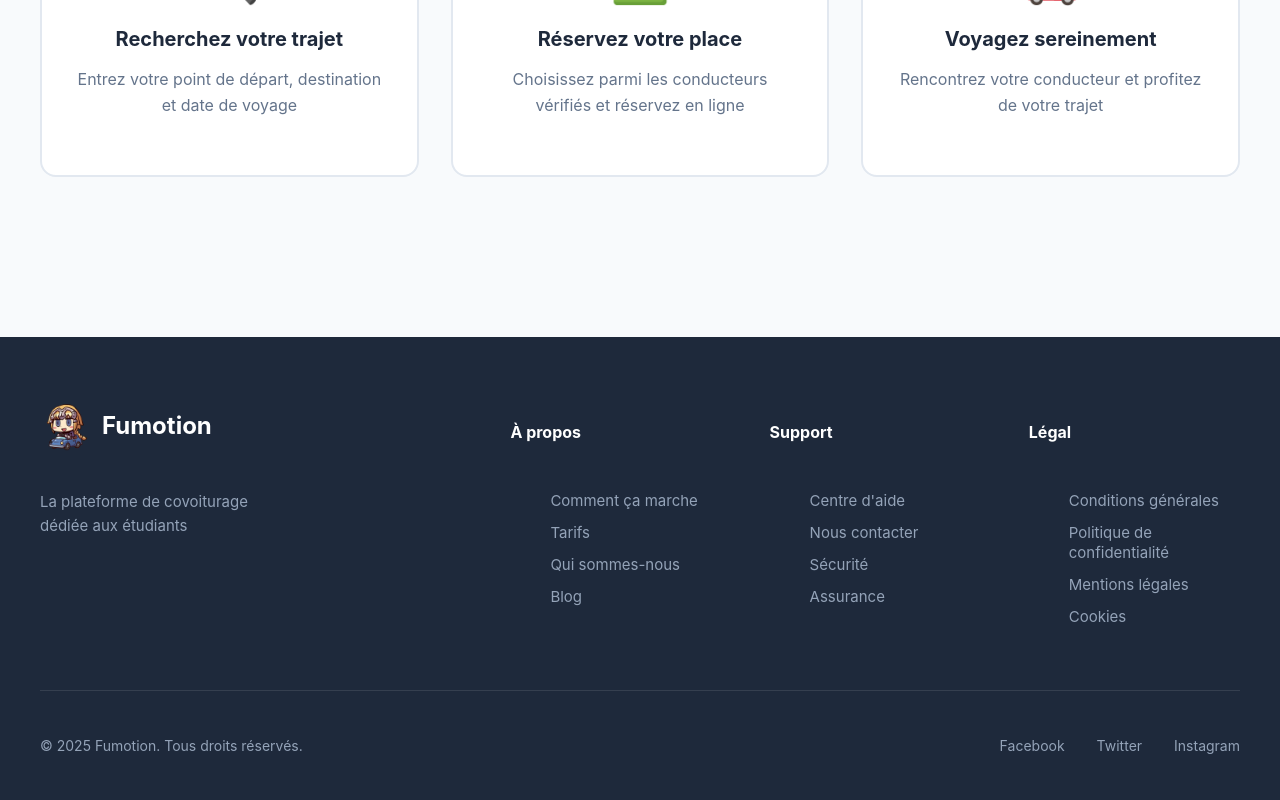
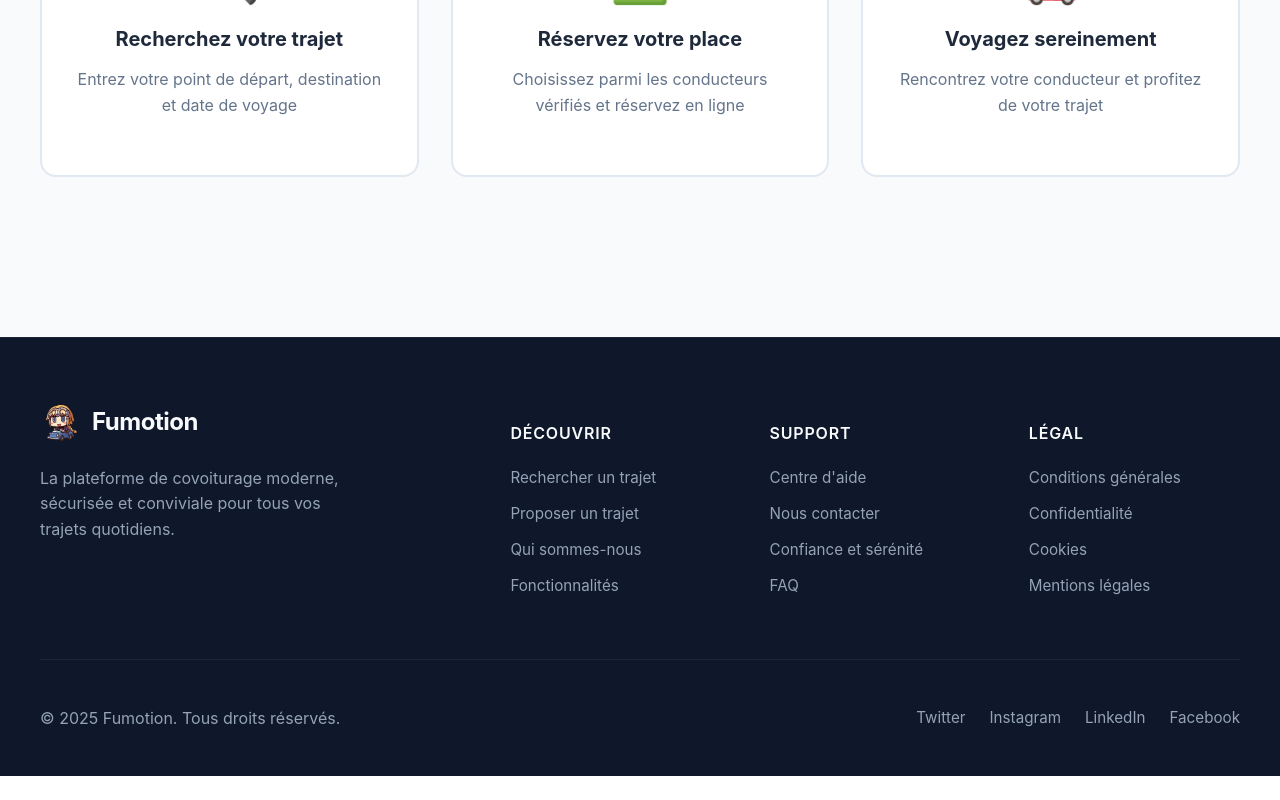
Before and after one commit to clepix21/Fumotion, a React (Create React App) app in the folder app/frontend/: page / in a window 1280 px wide. Shown: the part 2361-3161 px from the top of the page. After the commit the page ends 3137 px from the top, so only its background shows below. Built offline with nearby package versions, Linux system fonts and the light colour scheme; no server answers.

Commit message:
feat: ajouter un composant Footer avec styles associés et intégrer dans la page d'accueil

```diff
--- /dev/null
+++ b/app/frontend/src/components/common/Footer.js
@@ -0,0 +1,64 @@
+import React from 'react';
+import { Link } from 'react-router-dom';
+import '../../styles/Footer.css';
+import logo from '../../assets/images/logo.png';
+
+export default function Footer() {
+    return (
+        <footer className="footer">
+            <div className="footer-container">
+                <div className="footer-grid">
+                    <div className="footer-column">
+                        <div className="footer-brand">
+                            <img src={logo} alt="Fumotion" className="footer-logo-img" />
+                            <span className="footer-name">Fumotion</span>
+                        </div>
+                        <p className="footer-tagline">
+                            La plateforme de covoiturage moderne, sécurisée et conviviale pour tous vos trajets quotidiens.
+                        </p>
+                    </div>
+
+                    <div className="footer-column">
+                        <h4 className="footer-heading">Découvrir</h4>
+                        <ul className="footer-links">
+                            <li><Link to="/search">Rechercher un trajet</Link></li>
+                            <li><Link to="/create-trip">Proposer un trajet</Link></li>
+                            <li><Link to="/about">Qui sommes-nous</Link></li>
+                            <li><Link to="#features">Fonctionnalités</Link></li>
+                        </ul>
+                    </div>
+
+                    <div className="footer-column">
+                        <h4 className="footer-heading">Support</h4>
+                        <ul className="footer-links">
+                            <li><Link to="/help">Centre d'aide</Link></li>
+                            <li><Link to="/contact">Nous contacter</Link></li>
+                            <li><Link to="/security">Confiance et sérénité</Link></li>
+                            <li><Link to="/faq">FAQ</Link></li>
+                        </ul>
+                    </div>
+
+                    <div className="footer-column">
+                        <h4 className="footer-heading">Légal</h4>
+                        <ul className="footer-links">
+                            <li><Link to="/terms">Conditions générales</Link></li>
+                            <li><Link to="/privacy">Confidentialité</Link></li>
+                            <li><Link to="/cookies">Cookies</Link></li>
+                            <li><Link to="/legal">Mentions légales</Link></li>
+                        </ul>
+                    </div>
+                </div>
+
+                <div className="footer-bottom">
+                    <p>&copy; {new Date().getFullYear()} Fumotion. Tous droits réservés.</p>
+                    <div className="footer-social">
+                        <a href="https://twitter.com" target="_blank" rel="noopener noreferrer" className="social-link">Twitter</a>
+                        <a href="https://instagram.com" target="_blank" rel="noopener noreferrer" className="social-link">Instagram</a>
+                        <a href="https://linkedin.com" target="_blank" rel="noopener noreferrer" className="social-link">LinkedIn</a>
+                        <a href="https://facebook.com" target="_blank" rel="noopener noreferrer" className="social-link">Facebook</a>
+                    </div>
+                </div>
+            </div>
+        </footer>
+    );
+}
--- a/app/frontend/src/pages/HomePage.js
+++ b/app/frontend/src/pages/HomePage.js
@@ -8,6 +8,7 @@ import bouclier from "../assets/icons/bouclier.svg"
 import speed from "../assets/icons/speed.svg"
 import placeholder from "../assets/images/placeholder.png"
 import "../styles/HomePage.css"
+import Footer from "../components/common/Footer"
 
 export default function HomePage() {
   const navigate = useNavigate()
@@ -181,7 +182,7 @@ export default function HomePage() {
           <div className="benefits-grid">
             <div className="benefit-card">
               <div className="benefit-icon">
-                <img src={voiture} alt="voiture logo" style={{ width: '50px', height: 'auto' }}/>
+                <img src={voiture} alt="voiture logo" style={{ width: '50px', height: 'auto' }} />
               </div>
               <h3 className="benefit-title">Vos trajets préférés à petits prix</h3>
               <p className="benefit-description">Où que vous alliez, en bus ou en covoiturage, trouvez le trajet idéal parmi notre large choix de destinations à petits prix.</p>
@@ -189,7 +190,7 @@ export default function HomePage() {
 
             <div className="benefit-card">
               <div className="benefit-icon">
-                <img src={bouclier} alt="bouclier logo" style={{ width: '50px', height: 'auto' }}/>
+                <img src={bouclier} alt="bouclier logo" style={{ width: '50px', height: 'auto' }} />
               </div>
               <h3 className="benefit-title">Voyagez en toute confiance</h3>
               <p className="benefit-description">Nous prenons le temps qu'il faut pour connaître nos membres et nos compagnies de bus partenaires. Nous vérifions les avis, les profils et les pièces d'identité. Vous savez donc avec qui vous allez voyager pour réserver en toute confiance sur notre plateforme sécurisée.</p>
@@ -197,7 +198,7 @@ export default function HomePage() {
 
             <div className="benefit-card">
               <div className="benefit-icon">
-                <img src={speed} alt="speed logo" style={{ width: '50px', height: 'auto' }}/>
+                <img src={speed} alt="speed logo" style={{ width: '50px', height: 'auto' }} />
               </div>
               <h3 className="benefit-title">Recherchez, cliquez et réservez !</h3>
               <p className="benefit-description">Réserver un trajet devient encore plus simple ! Facile d'utilisation et dotée de technologies avancées, notre appli vous permet de réserver un trajet à proximité en un rien de temps.</p>
@@ -212,7 +213,7 @@ export default function HomePage() {
 
           <div className="popular-trips-grid">
             <div className="trip-card">
-              <div className="trip-image" style={{background: `linear-gradient(rgba(0,0,0,0.2), rgba(0,0,0,0.2)), url(${placeholder}) center/cover`}}></div>
+              <div className="trip-image" style={{ background: `linear-gradient(rgba(0,0,0,0.2), rgba(0,0,0,0.2)), url(${placeholder}) center/cover` }}></div>
               <div className="trip-info">
                 <h3>Gare du Nord → IUT </h3>
                 <p>Dès 15€</p>
@@ -220,7 +221,7 @@ export default function HomePage() {
             </div>
 
             <div className="trip-card">
-              <div className="trip-image" style={{background: `linear-gradient(rgba(0,0,0,0.2), rgba(0,0,0,0.2)), url(${placeholder}) center/cover`}}></div>
+              <div className="trip-image" style={{ background: `linear-gradient(rgba(0,0,0,0.2), rgba(0,0,0,0.2)), url(${placeholder}) center/cover` }}></div>
               <div className="trip-info">
                 <h3>Paris → Marseille</h3>
                 <p>Dès 20€</p>
@@ -228,7 +229,7 @@ export default function HomePage() {
             </div>
 
             <div className="trip-card">
-              <div className="trip-image" style={{background: `linear-gradient(rgba(0,0,0,0.2), rgba(0,0,0,0.2)), url(${placeholder}) center/cover`}}></div>
+              <div className="trip-image" style={{ background: `linear-gradient(rgba(0,0,0,0.2), rgba(0,0,0,0.2)), url(${placeholder}) center/cover` }}></div>
               <div className="trip-info">
                 <h3>Paris → Bordeaux</h3>
                 <p>Dès 18€</p>
@@ -236,7 +237,7 @@ export default function HomePage() {
             </div>
 
             <div className="trip-card">
-              <div className="trip-image" style={{background: `linear-gradient(rgba(0,0,0,0.2), rgba(0,0,0,0.2)), url(${placeholder}) center/cover`}}></div>
+              <div className="trip-image" style={{ background: `linear-gradient(rgba(0,0,0,0.2), rgba(0,0,0,0.2)), url(${placeholder}) center/cover` }}></div>
               <div className="trip-info">
                 <h3>Lyon → Nice</h3>
                 <p>Dès 22€</p>
@@ -275,68 +276,7 @@ export default function HomePage() {
         </div>
       </section>
 
-      <footer className="footer">
-        <div className="footer-container">
-          <div className="footer-grid">
-            <div className="footer-column">
-              <div className="footer-brand">
-                <img src={logo} alt="Fumotion" className="footer-logo-img" />
-                <span className="footer-name">Fumotion</span>
-              </div>
-              <p className="footer-tagline">
-                La plateforme de covoiturage
-                <br />
-                dédiée aux étudiants
-              </p>
-            </div>
-
-            <div className="footer-column">
-              <h4 className="footer-heading">À propos</h4>
-              <ul className="footer-links">
-                <li><a href="#how-it-works">Comment ça marche</a></li>
-                <li><a href="#pricing">Tarifs</a></li>
-                <li><a href="/about">Qui sommes-nous</a></li>
-                <li><a href="/blog">Blog</a></li>
-              </ul>
-            </div>
-
-            <div className="footer-column">
-              <h4 className="footer-heading">Support</h4>
-              <ul className="footer-links">
-                <li><a href="/help">Centre d'aide</a></li>
-                <li><a href="/contact">Nous contacter</a></li>
-                <li><a href="/security">Sécurité</a></li>
-                <li><a href="/insurance">Assurance</a></li>
-              </ul>
-            </div>
-
-            <div className="footer-column">
-              <h4 className="footer-heading">Légal</h4>
-              <ul className="footer-links">
-                <li><a href="/terms">Conditions générales</a></li>
-                <li><a href="/privacy">Politique de confidentialité</a></li>
-                <li><a href="/legal">Mentions légales</a></li>
-                <li><a href="/cookies">Cookies</a></li>
-              </ul>
-            </div>
-          </div>
-
-          <div className="footer-bottom">
-            <p>&copy; 2025 Fumotion. Tous droits réservés.</p>
-            <div className="footer-social">
-              <a href="https://facebook.com" className="social-link" target="_blank" rel="noopener noreferrer">
-                Facebook
-              </a>
-              <a href="https://twitter.com" className="social-link" target="_blank" rel="noopener noreferrer">
-                Twitter
-              </a>
-              <a href="https://instagram.com" className="social-link" target="_blank" rel="noopener noreferrer">
-                Instagram
-              </a>
-            </div>
-          </div>
-        </div>
-      </footer>
+      <Footer />
     </div>
   )
 }
--- /dev/null
+++ b/app/frontend/src/styles/Footer.css
@@ -0,0 +1,128 @@
+.footer {
+    background-color: #0f172a;
+    color: #94a3b8;
+    padding: 4rem 1rem 2rem;
+    font-family: 'Inter', -apple-system, BlinkMacSystemFont, 'Segoe UI', Roboto, Oxygen, Ubuntu, Cantarell, 'Open Sans', 'Helvetica Neue', sans-serif;
+    border-top: 1px solid rgba(255, 255, 255, 0.05);
+}
+
+.footer-container {
+    max-width: 1200px;
+    margin: 0 auto;
+}
+
+.footer-grid {
+    display: grid;
+    grid-template-columns: 2fr 1fr 1fr 1fr;
+    gap: 3rem;
+    margin-bottom: 4rem;
+}
+
+.footer-brand {
+    display: flex;
+    align-items: center;
+    gap: 0.75rem;
+    margin-bottom: 1.5rem;
+}
+
+.footer-logo-img {
+    height: 40px;
+    width: auto;
+}
+
+.footer-name {
+    font-size: 1.5rem;
+    font-weight: 700;
+    color: #f8fafc;
+    letter-spacing: -0.02em;
+}
+
+.footer-tagline {
+    font-size: 1rem;
+    line-height: 1.6;
+    max-width: 300px;
+}
+
+.footer-heading {
+    color: #f8fafc;
+    font-size: 1rem;
+    font-weight: 600;
+    margin-bottom: 1.5rem;
+    text-transform: uppercase;
+    letter-spacing: 0.05em;
+}
+
+.footer-links {
+    list-style: none;
+    padding: 0;
+    margin: 0;
+    display: flex;
+    flex-direction: column;
+    gap: 1rem;
+}
+
+.footer-links a {
+    color: #94a3b8;
+    text-decoration: none;
+    transition: all 0.2s ease;
+    font-size: 0.95rem;
+}
+
+.footer-links a:hover {
+    color: #38bdf8;
+    padding-left: 4px;
+}
+
+.footer-bottom {
+    border-top: 1px solid rgba(255, 255, 255, 0.05);
+    padding-top: 2rem;
+    display: flex;
+    justify-content: space-between;
+    align-items: center;
+}
+
+.footer-social {
+    display: flex;
+    gap: 1.5rem;
+}
+
+.social-link {
+    color: #94a3b8;
+    text-decoration: none;
+    transition: all 0.2s ease;
+    font-size: 0.95rem;
+}
+
+.social-link:hover {
+    color: #38bdf8;
+    transform: translateY(-2px);
+}
+
+@media (max-width: 1024px) {
+    .footer-grid {
+        grid-template-columns: 1fr 1fr 1fr;
+        gap: 2rem;
+    }
+
+    .footer-column:first-child {
+        grid-column: 1 / -1;
+        margin-bottom: 1rem;
+    }
+}
+
+@media (max-width: 640px) {
+    .footer-grid {
+        grid-template-columns: 1fr;
+        gap: 2.5rem;
+    }
+
+    .footer-bottom {
+        flex-direction: column;
+        gap: 1.5rem;
+        text-align: center;
+    }
+
+    .footer-tagline {
+        max-width: 100%;
+    }
+}
--- a/app/frontend/src/styles/HomePage.css
+++ b/app/frontend/src/styles/HomePage.css
@@ -395,7 +395,7 @@
 .hero-section {
   padding: 10rem 2rem 6rem;
   background: linear-gradient(135deg, rgba(0, 102, 255, 0.85) 0%, rgba(0, 180, 216, 0.85) 100%),
-              url('../assets/images/regalia-ffxv.jpg') center/cover;
+    url('../assets/images/regalia-ffxv.jpg') center/cover;
   min-height: 500px;
   display: flex;
   align-items: center;
@@ -865,109 +865,7 @@
   color: #10b981;
 }
 
-/* Footer */
-.footer {
-  background: #1e293b;
-  color: #ffffff;
-  padding: 4rem 2rem 2rem;
-}
 
-.footer-container {
-  max-width: 1200px;
-  margin: 0 auto;
-}
-
-.footer-grid {
-  display: grid;
-  grid-template-columns: 2fr 1fr 1fr 1fr;
-  gap: 3rem;
-  margin-bottom: 3rem;
-}
-
-.footer-column {
-  display: flex;
-  flex-direction: column;
-  gap: 1.5rem;
-}
-
-.footer-brand {
-  display: flex;
-  align-items: center;
-  gap: 0.75rem;
-  font-size: 1.5rem;
-  font-weight: 700;
-}
-
-.footer-logo {
-  font-size: 2rem;
-}
-
-.footer-logo-img {
-  height: 50px;
-  width: auto;
-  object-fit: contain;
-}
-
-.footer-name {
-  color: #ffffff;
-}
-
-.footer-tagline {
-  color: #94a3b8;
-  font-size: 0.9375rem;
-  line-height: 1.6;
-}
-
-.footer-heading {
-  font-size: 1rem;
-  font-weight: 700;
-  color: #ffffff;
-  margin-bottom: 0.5rem;
-}
-
-.footer-links {
-  list-style: none;
-  display: flex;
-  flex-direction: column;
-  gap: 0.75rem;
-}
-
-.footer-links a {
-  color: #94a3b8;
-  text-decoration: none;
-  font-size: 0.9375rem;
-  transition: color 0.2s;
-}
-
-.footer-links a:hover {
-  color: #0066ff;
-}
-
-.footer-bottom {
-  display: flex;
-  justify-content: space-between;
-  align-items: center;
-  padding-top: 2rem;
-  border-top: 1px solid rgba(255, 255, 255, 0.1);
-  color: #94a3b8;
-  font-size: 0.875rem;
-}
-
-.footer-social {
-  display: flex;
-  gap: 2rem;
-}
-
-.social-link {
-  color: #94a3b8;
-  text-decoration: none;
-  font-size: 0.875rem;
-  transition: color 0.2s;
-}
-
-.social-link:hover {
-  color: #0066ff;
-}
 
 /* Responsive Design */
 @media (max-width: 1024px) {
@@ -989,9 +887,7 @@
     grid-template-columns: 1fr;
   }
 
-  .footer-grid {
-    grid-template-columns: repeat(2, 1fr);
-  }
+
 }
 
 @media (max-width: 768px) {
@@ -1037,13 +933,5 @@
     width: 100%;
   }
 
-  .footer-grid {
-    grid-template-columns: 1fr;
-  }
 
-  .footer-bottom {
-    flex-direction: column;
-    gap: 1rem;
-    text-align: center;
-  }
 }
```
